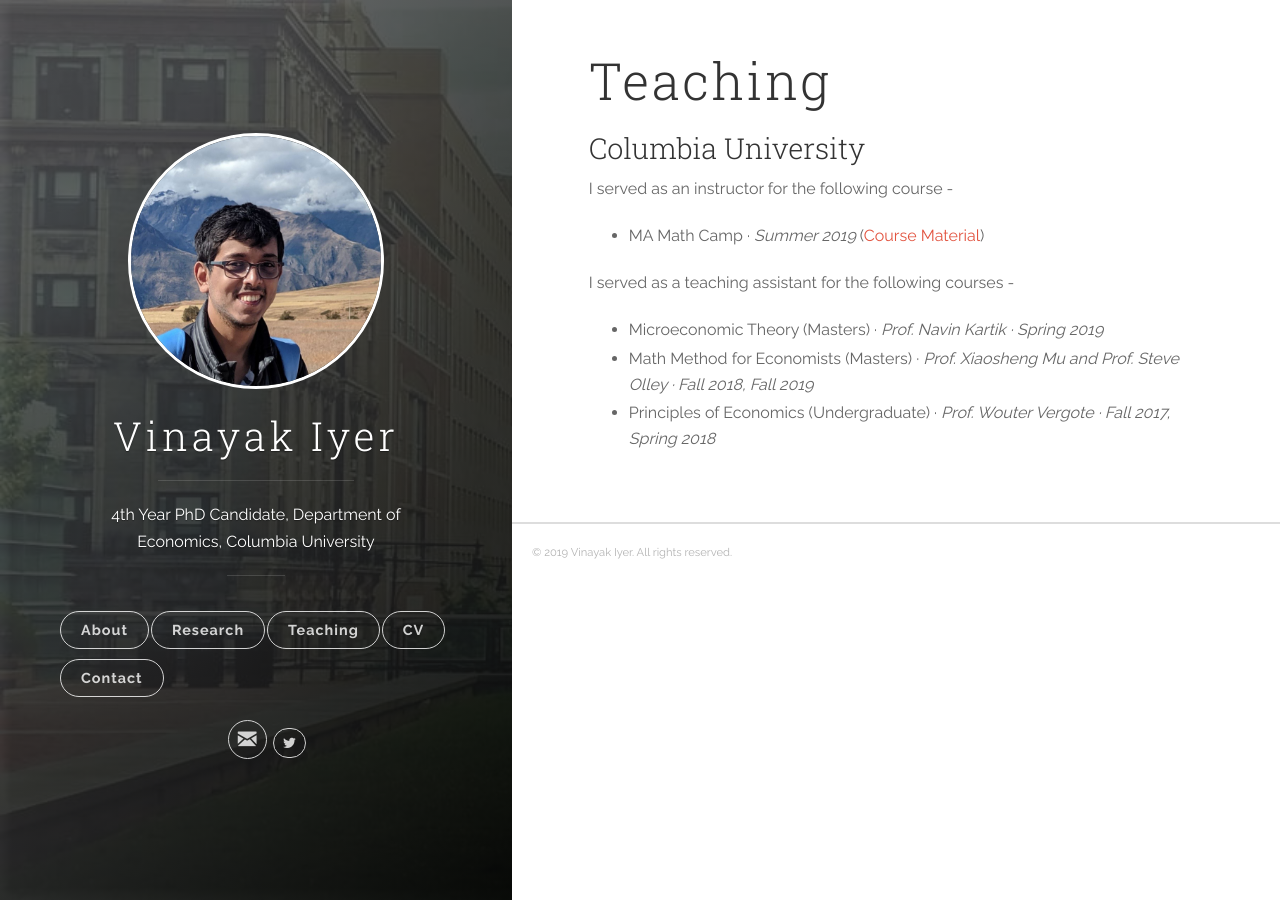
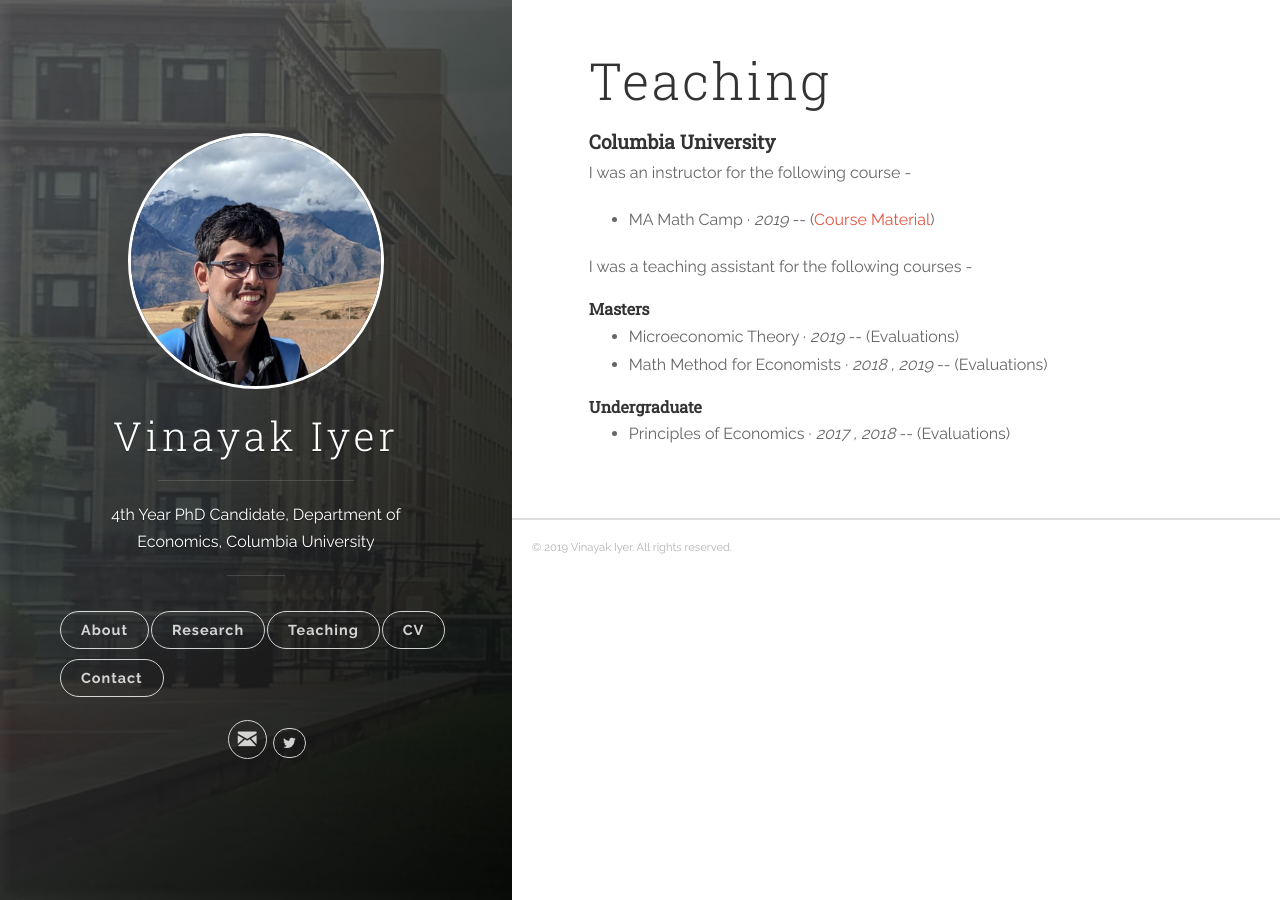
Before and after one commit to vinayakiyer/vinayakiyer.github.io, a Jekyll site: the page built from _posts/2018-06-12-teaching.markdown, in a window 1280 px wide. Built offline with Jekyll 4.4.1, drawn with Linux system fonts in a browser that asks for light colours.

Commit message:
Update 2018-06-12-teaching.markdown

```diff
--- a/_posts/2018-06-12-teaching.markdown
+++ b/_posts/2018-06-12-teaching.markdown
@@ -3,21 +3,25 @@ title:  "Teaching"
 categories: [jekyll]
 tags: [jekyll]
 ---
-<h3 id="columbia-university"><b>Columbia University</b></h3>
-<p>I served as an instructor for the following course -
+<h4 id="columbia-university"><strong>Columbia University</strong></h4>
+<p>I was an instructor for the following course -
 <!---
 <br />(<a href="" target="_blank">Course evaluations</a>)</p>
 -->
 <ul>
-  <li> MA Math Camp  &middot; <em>Summer 2019</em> (<a href="https://github.com/vinayakiyer/Columbia-MA-Math-Camp-2019" target="_blank">Course Material</a>) </li>
+  <li> MA Math Camp  &middot; <em>2019</em> -- (<a href="https://github.com/vinayakiyer/Columbia-MA-Math-Camp-2019" target="_blank">Course Material</a>) </li>
 </ul>
-<p>I served as a teaching assistant for the following courses -
+<p>I was a teaching assistant for the following courses -
 <!---
 <br />(<a href="" target="_blank">Course evaluations</a>)</p>
 -->
+<h5 id="masters"><strong>Masters</strong></h5>
 <ul>
-  <li>Microeconomic Theory (Masters) &middot; <em>Prof. Navin Kartik &middot; Spring 2019 </em></li>
-  <li>Math Method for Economists (Masters) &middot; <em>Prof. Xiaosheng Mu and Prof. Steve Olley &middot; Fall 2018, Fall 2019</em></li>
-  <li>Principles of Economics (Undergraduate) &middot; <em>Prof. Wouter Vergote &middot; Fall 2017, Spring 2018 </em></li>
+  <li>Microeconomic Theory &middot; <em>2019</em> -- (Evaluations)</li>
+  <li>Math Method for Economists &middot;  <em>2018 , 2019</em> -- (Evaluations)</li>
+</ul>
 
+<h5 id="undergrad"><strong>Undergraduate</strong></h5>
+<ul>
+  <li>Principles of Economics  &middot; <em>2017 , 2018</em> -- (Evaluations)</li>
 </ul>
```
